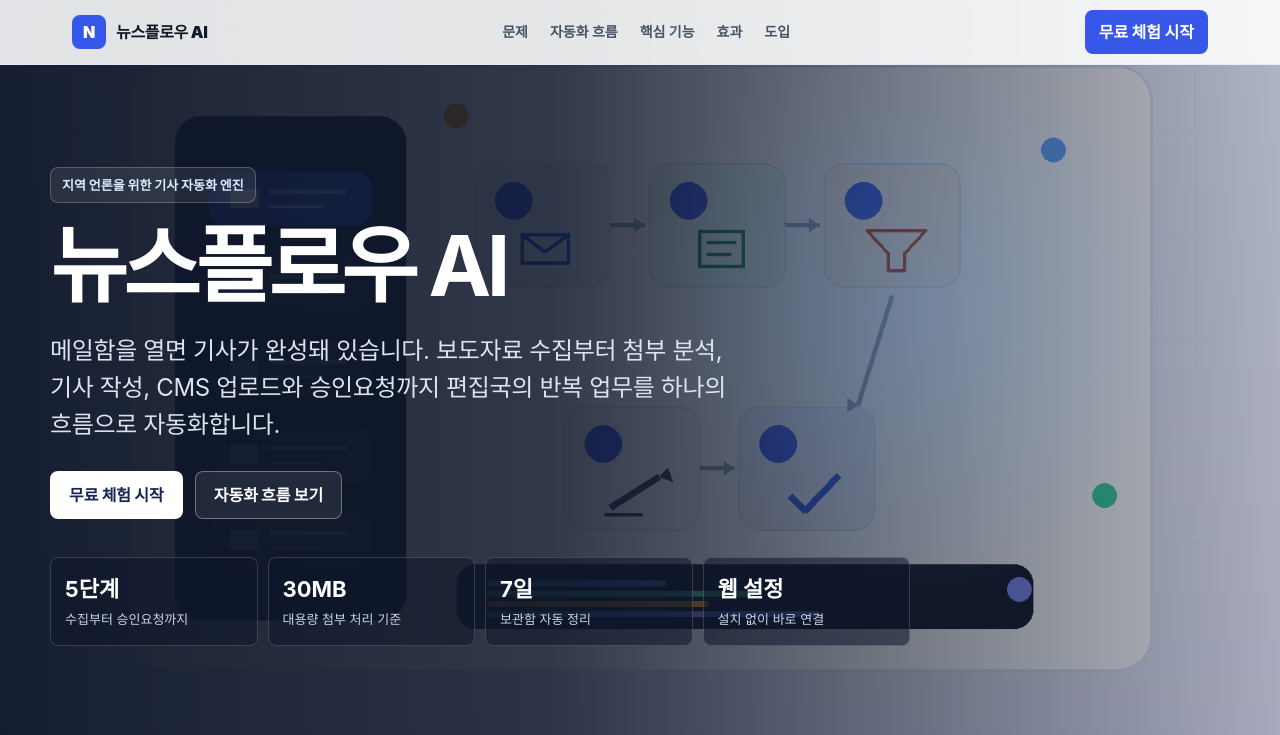
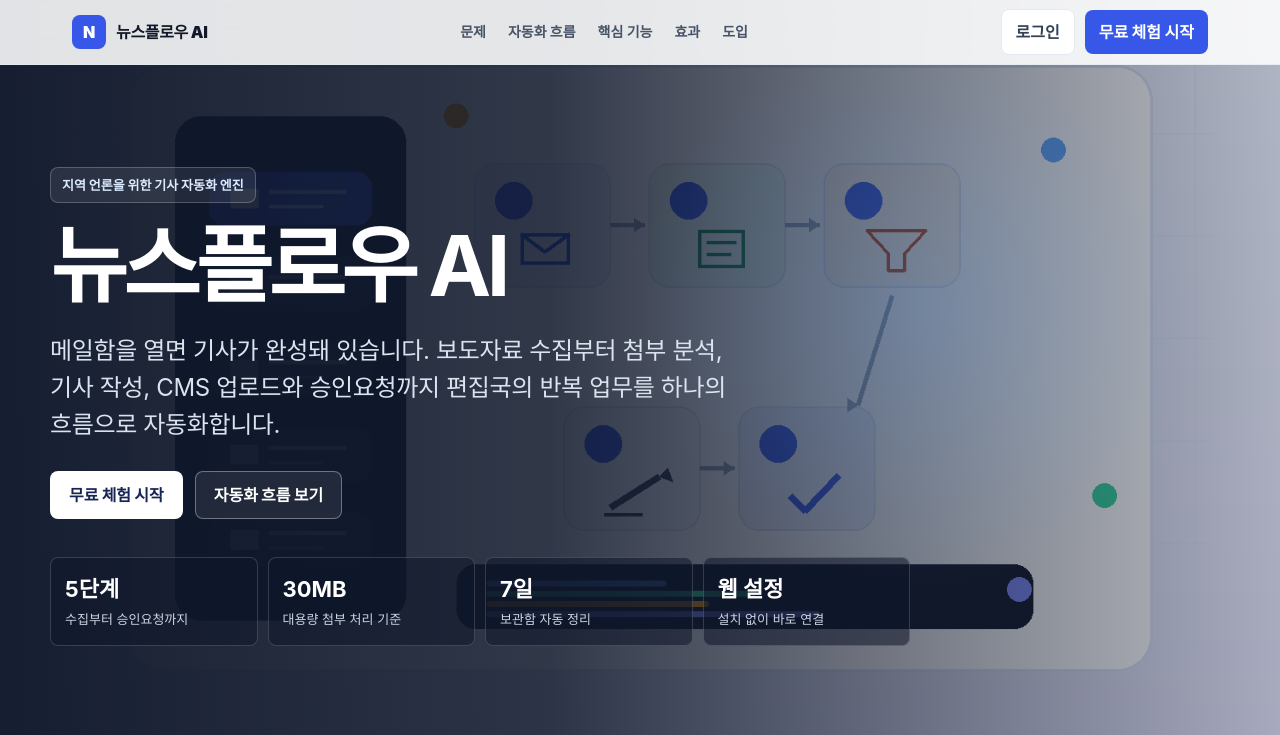
Before and after one commit to scorbito/AutoNews, a FastAPI app: page /landing in a window 1280 px wide. Shown: the top 735 px of the page. Run offline with FastAPI, Linux system fonts and the light colour scheme; some libraries are stand-ins or nearby versions.

Commit message:
루트에 랜딩 페이지 연결

```diff
--- a/src/aute_news/web/app.py
+++ b/src/aute_news/web/app.py
@@ -121,7 +121,7 @@ AFILTERS = [("all", "전체"), ("drafted", "초안"), ("reviewed", "검토완료
 FILTERS = [("all", "전체"), ("none", "미생성"), ("draft", "초안"),
            ("reviewed", "검토완료"), ("published", "발행됨")]
 
-_PUBLIC_PATHS = ("/landing", "/login", "/logout", "/signup", "/forgot", "/reset-password")
+_PUBLIC_PATHS = ("/", "/landing", "/login", "/logout", "/signup", "/forgot", "/reset-password")
 
 
 @app.middleware("http")
@@ -140,12 +140,16 @@ app.add_middleware(SessionMiddleware,
                    max_age=60 * 60 * 12)
 
 
-@app.get("/landing", response_class=HTMLResponse)
-def landing(request: Request):
+def _landing_response(request: Request):
     response = templates.TemplateResponse(request, "landing.html")
     response.headers["Cache-Control"] = "no-store, no-cache, must-revalidate, max-age=0"
     response.headers["Pragma"] = "no-cache"
     return response
+
+
+@app.get("/landing", response_class=HTMLResponse)
+def landing(request: Request):
+    return _landing_response(request)
 
 
 def _tenant(request: Request) -> int:
@@ -443,8 +447,7 @@ def _group_by_email(arts: list) -> list:
 
 @app.get("/", response_class=HTMLResponse)
 def index(request: Request):
-    # 수집함+기사 통합 → 기사함(/inbox) 하나로
-    return RedirectResponse("/inbox", status_code=303)
+    return _landing_response(request)
 
 
 @app.post("/articles/bulk")
--- a/src/aute_news/web/templates/landing.html
+++ b/src/aute_news/web/templates/landing.html
@@ -20,6 +20,8 @@
     .brand { display:flex; align-items:center; gap:10px; font-weight:900; letter-spacing:-.02em; }
     .logo { width:34px; height:34px; display:grid; place-items:center; border-radius:8px; background:#3657e8; color:#fff; font-weight:900; }
     .links { display:flex; align-items:center; gap:22px; color:#475467; font-weight:700; font-size:14px; }
+    .nav-actions { display:flex; align-items:center; gap:10px; }
+    .login-small { padding:10px 14px; border-radius:8px; border:1px solid var(--line); background:#fff; color:#334155; font-weight:800; }
     .cta-small { padding:10px 14px; border-radius:8px; background:var(--blue); color:#fff; font-weight:800; }
     .hero { min-height:92vh; padding:104px 22px 54px; position:relative; color:#fff; display:flex; align-items:end; background-image:radial-gradient(circle at 72% 42%, rgba(96,165,250,.20), transparent 28%), linear-gradient(90deg, rgba(15,23,42,.97), rgba(15,23,42,.86) 43%, rgba(15,23,42,.28)), url('/static/landing-hero-flow.png'); background-size:cover; background-position:center right; }
     .hero-inner { width:100%; max-width:1180px; margin:0 auto; padding-bottom:36px; }
@@ -121,11 +123,14 @@
 <body data-version="landing-20260708-2">
   <header class="top">
     <nav class="nav" aria-label="주요 메뉴">
-      <a class="brand" href="/landing"><span class="logo">N</span><span>뉴스플로우 AI</span></a>
+      <a class="brand" href="/"><span class="logo">N</span><span>뉴스플로우 AI</span></a>
       <div class="links">
         <a href="#problem">문제</a><a href="#flow">자동화 흐름</a><a href="#features">핵심 기능</a><a href="#impact">효과</a><a href="#start">도입</a>
       </div>
-      <a class="cta-small" href="/signup">무료 체험 시작</a>
+      <div class="nav-actions">
+        <a class="login-small" href="/login">로그인</a>
+        <a class="cta-small" href="/signup">무료 체험 시작</a>
+      </div>
     </nav>
   </header>
 
```
